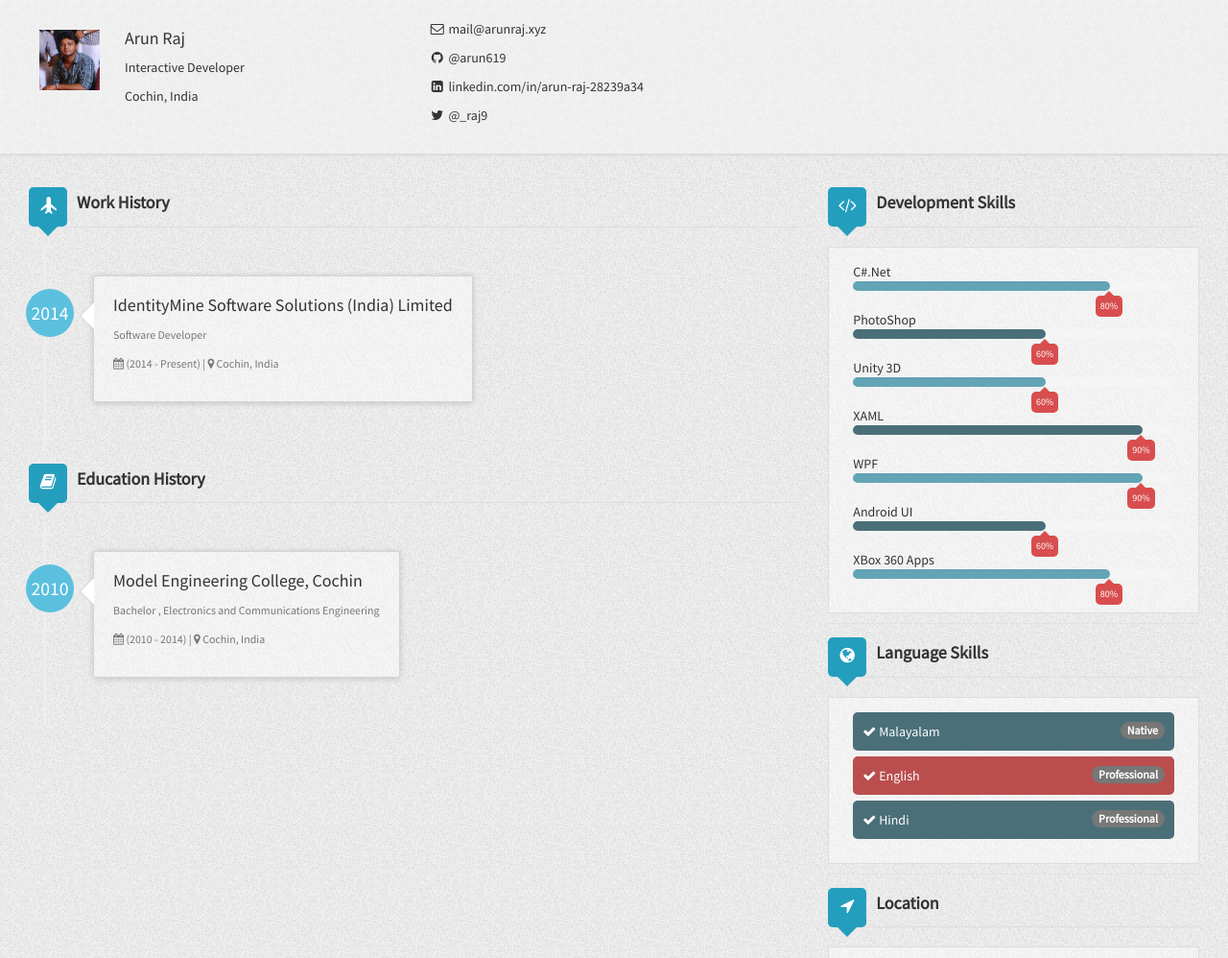
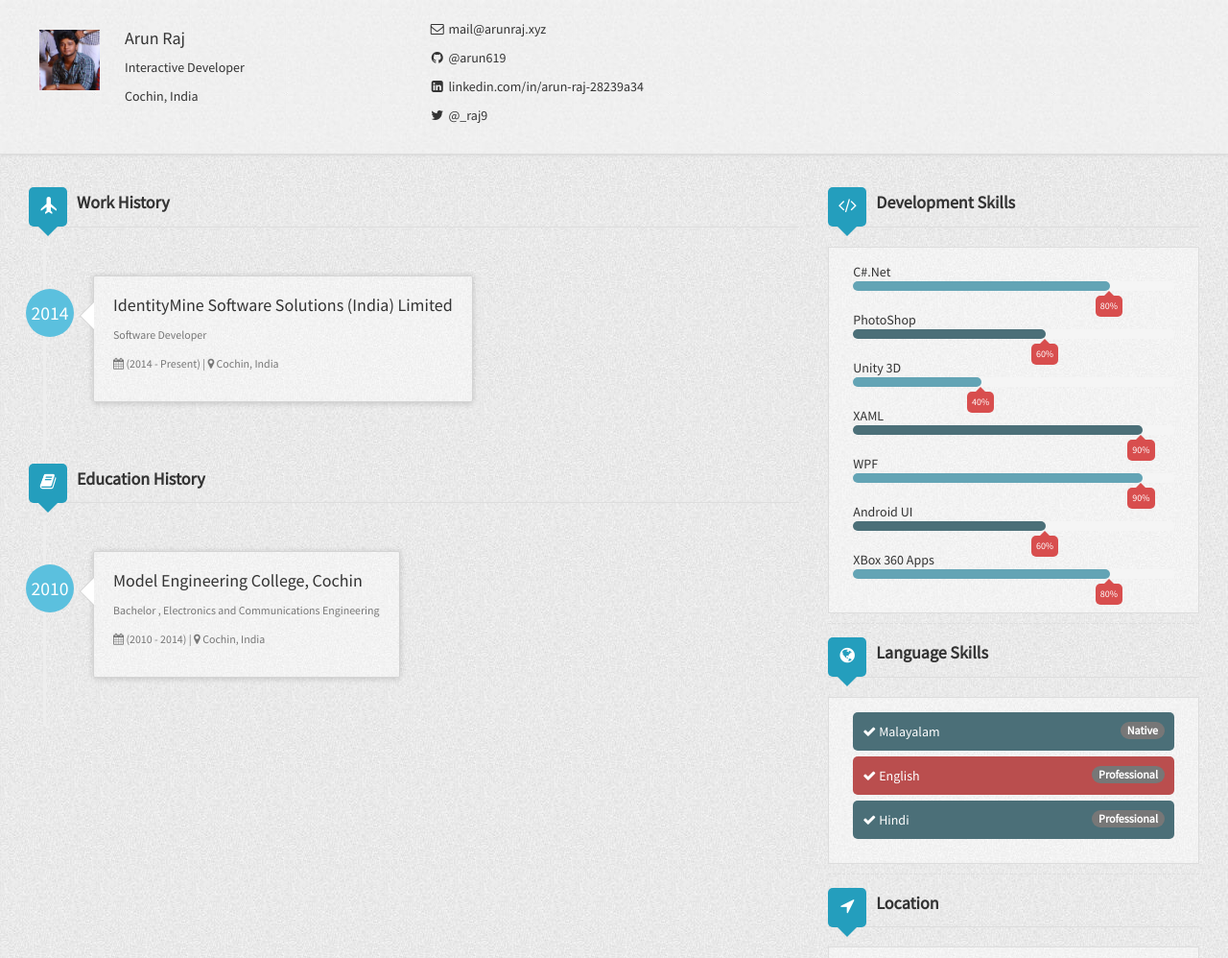
Before and after one commit to tomchoondal/resume, a Jekyll site: the page built from index.html, in a window 1280 px wide, cut to the strip 0-998 px from the top of the page. Shown: the whole strip at 96% size. Built offline with Jekyll 4.4.1, drawn with Linux system fonts in a browser that asks for light colours; nearby versions of some CDN libraries.

Commit message:
updating unity skill

```diff
--- a/_config.yml
+++ b/_config.yml
@@ -62,7 +62,7 @@ author:
       percentage: 60%
     - skill3:
       name: Unity 3D
-      percentage: 60%
+      percentage: 40%
     - skill4:
       name: XAML
       percentage: 90%
```
